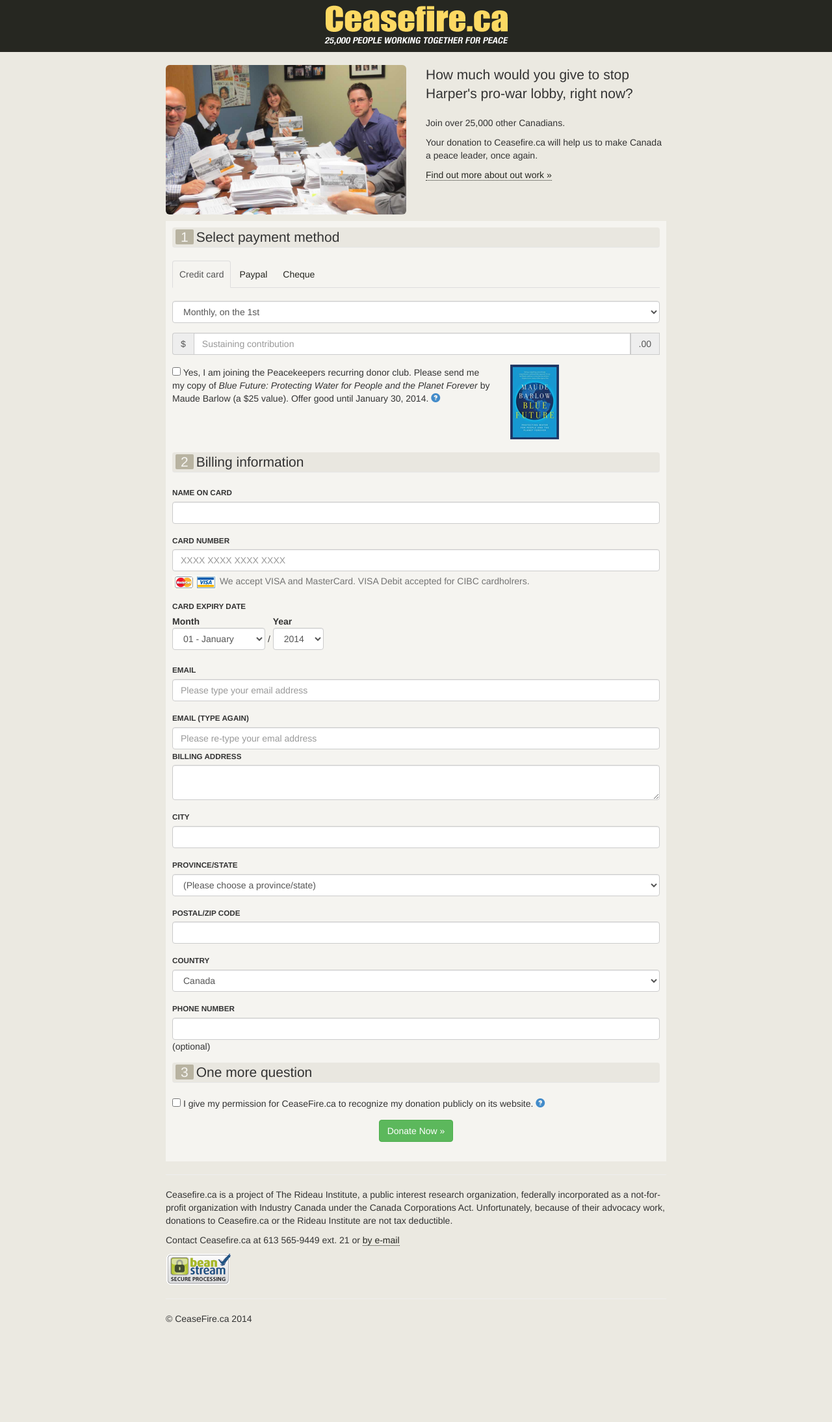
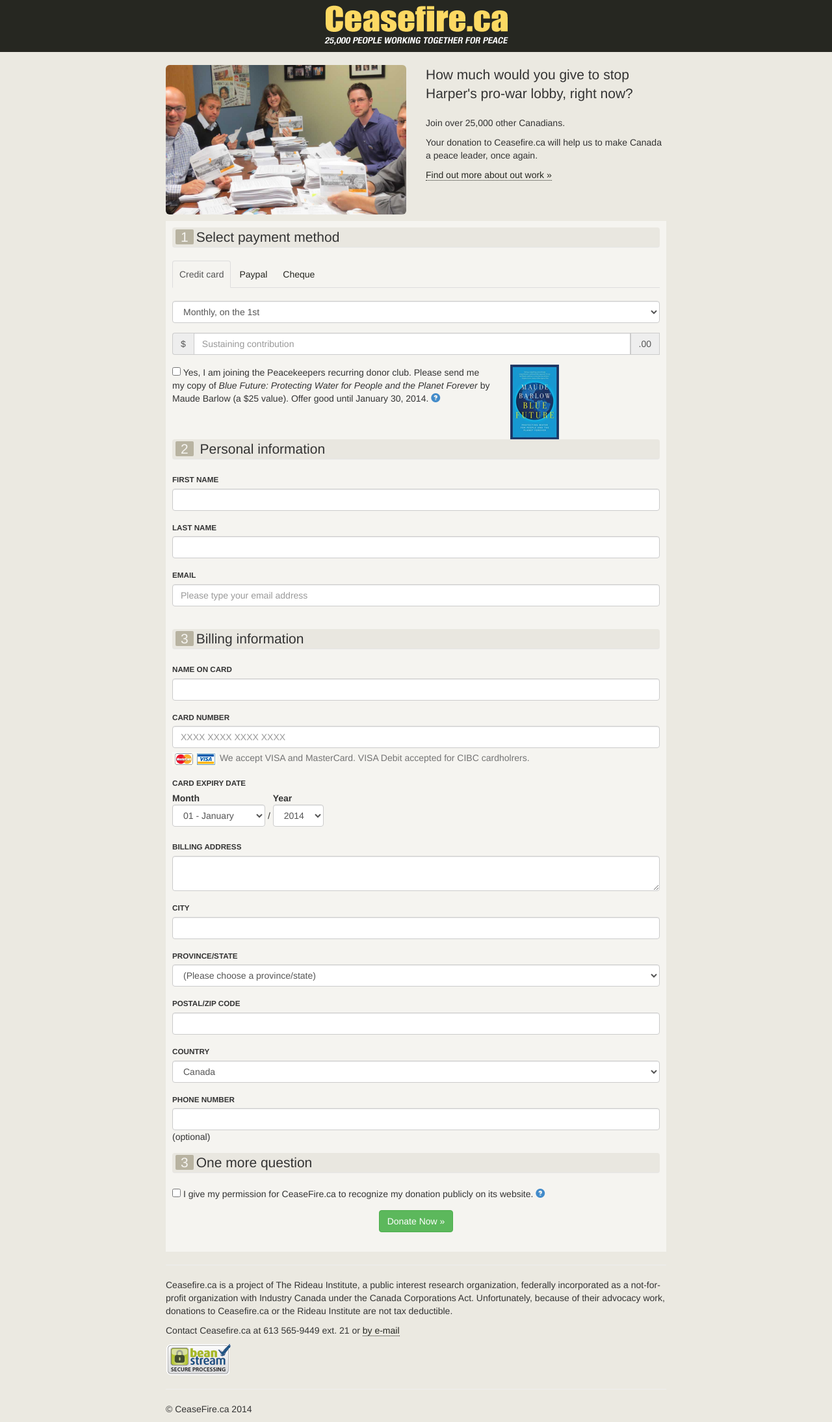
Before and after one commit to phillipadsmith/donate.ceasefire.ca, a Jekyll site: the page built from index.html, in a window 1280 px wide. Shown: the whole page at 65% size. Built offline with Jekyll 4.4.1, drawn with Linux system fonts in a browser that asks for light colours; nearby versions of some CDN libraries; Markdown is read by kramdown in place of the engine named in the settings; before the commit the page ends 2049 px from its top, so only the background shows below that.

Commit message:
Form & validation improvements

```diff
--- a/_includes/form_donation.html
+++ b/_includes/form_donation.html
@@ -57,9 +57,26 @@
                             <input class="form-control" type="hidden" name="frequency" value="1" id="freq_one_time">
                         </div><!-- /.onetime -->
                         </fieldset>
+                        <fieldset id="personal_information">
+                            <legend>
+                               <span class="step">2</span> Personal information
+                            </legend>
+                            <div class="form-group">
+                                <label class="control-label" for="first_name">First Name</label>
+                                <input class="form-control" type="text" name="first_name" value="" required>
+                            </div>
+                            <div class="form-group">
+                                <label class="control-label" for="last_name">Last Name</label>
+                                <input class="form-control" type="text" name="last_name" value="" required>
+                            </div>
+                            <div class="form-group">
+                                <label class="control-label" for="email_addr">Email</label>
+                                <input class="form-control" type="email" name="email_addr" size="40" value="" placeholder="Please type your email address" required>
+                            </div>
+                        </fieldset>
                         <fieldset id="billing_information">
                             <legend>
-                                <span class="step">2</span>Billing information
+                                <span class="step">3</span>Billing information
                             </legend>
 
                             <div class="form-group">
@@ -72,7 +89,7 @@
                                 </label>
                                 <input class="form-control" type="text" name="card_number" value="" placeholder="XXXX XXXX XXXX XXXX" maxlength="19" size="19" pattern="[0-9]*" required>
                                 <input class="form-control" type="hidden" name="cvd" size="3" value="">
-                                <span class="help-block"><img src="ui/img/img_mc_visa_22.gif" title="visa and mastercard are accepted" class="" /> We accept VISA and MasterCard. VISA Debit accepted for CIBC cardholrers.</span>
+                                <span class="cards-accepted"><img src="ui/img/img_mc_visa_22.gif" title="visa and mastercard are accepted" class="" /> We accept VISA and MasterCard. VISA Debit accepted for CIBC cardholrers.</span>
                             </div>
 
                             <div class="form-group">
@@ -112,13 +129,6 @@
                                 </label>
                             </div>
 
-                            <div class="form-group">
-                                <label class="control-label" for="email_addr">Email</label>
-                                <input class="form-control" type="email" name="email_addr" size="40" value="" placeholder="Please type your email address" required>
-                            </div>
-                            <div class="form-group">
-                                <label class="control-label" for="email_addr2">Email (type again)</label>
-                                <input class="form-control" type="email" name="email_addr2" size="40" value="" placeholder="Please re-type your emal address" required>
                                 <div class="form-group">
                                     <label class="control-label" for="addr1">Billing Address</label>
                                     <textarea class="form-control" type="text" name="addr1" value="" required></textarea>
--- a/ui/css/styles.css
+++ b/ui/css/styles.css
@@ -80,6 +80,12 @@ header h1 {
 #payment_form #billing_information {
   margin-top: 20px;
 }
+#payment_form .cards-accepted {
+  display: block;
+  margin-top: 5px;
+  margin-bottom: 10px;
+  color: #737373;
+}
 a.btn:link,
 a.btn:hover,
 a.btn:visited {
--- a/ui/js/site.js
+++ b/ui/js/site.js
@@ -10,6 +10,7 @@ $(document).ready(function() {
         console.log(frequency);
         if (frequency === 'onetime') {
             $('.onetime').show();
+            $('input[name="send_me_gift"]').attr("checked", false);
             $('.sustaining').hide();
         } else if ($('.sustaining').is(":hidden")) {
             $('.sustaining').show();
@@ -37,18 +38,14 @@ $(document).ready(function() {
     $("#payment_form").validate({
         debug: true,
         success: "valid",
-        rules: {
-            email_addr: "required",
-            email_addr2: {
-                equalTo: "#email_addr",
-
-            }
-        },
+        rules: {},
         messages: {
-            name: "Please specify your name",
-            email_addr2: {
-                equalTo: "The email addresses must match",
-            }
+            first_name: "Please specify your first name",
+            last_name: "Please specify your last name",
+            email_addr: "Please provide a valid email address",
+            name_on_card: "Please specify the name on the credit card",
+            card_number: "Please provide a valid VISA or MasterCard number",
+            addr1: "Please provide the card's billing address"
         }
     });
 });
--- a/ui/less/styles.less
+++ b/ui/less/styles.less
@@ -98,6 +98,12 @@ header {
     #billing_information {
         margin-top: 20px;
     }
+    .cards-accepted {
+        display: block;
+        margin-top: 5px;
+        margin-bottom: 10px;
+        color: #737373;
+    }
 }
 
 a.btn:link, a.btn:hover, a.btn:visited {
```
